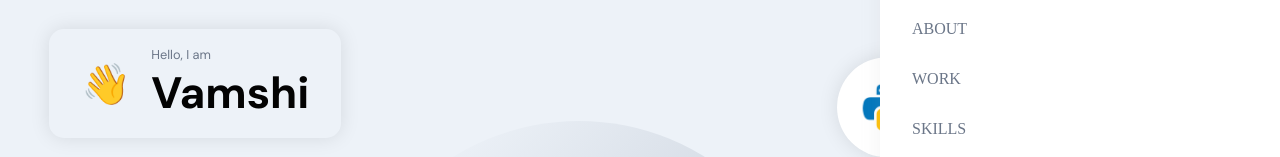
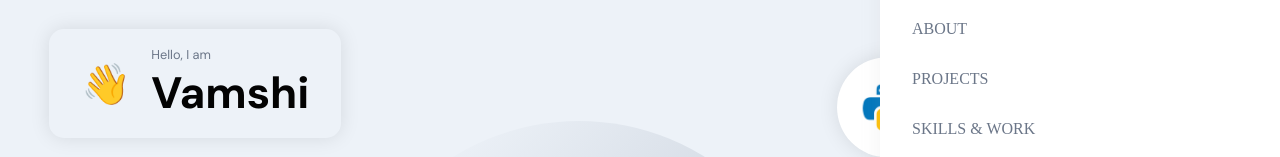
Before and after one commit to Vamshi0046/portfolio, a React (Create React App) app: page / in a window 1280 px wide. Both pictures are taken after a click on the icon 1230 px from the left and 73 px from the top of the page. Shown: the part 139-296 px from the top of the page. Built offline with nearby package versions, Linux system fonts and the light colour scheme.

Commit message:
enhancements in styling and footer section changes

```diff
--- a/public/index.html
+++ b/public/index.html
@@ -12,14 +12,16 @@
     <meta property="og:type" content="website" />
     <meta property="og:title" content="Vamshi | Full Stack Developer" />
     <meta property="og:description" content="MERN & Python Developer | AI Enthusiast | Open to Freelance & Collaborations." />
-    <!-- <meta property="og:image" content="%PUBLIC_URL%/thumbnail.png" /> -->
+    <meta property="og:image" content="%PUBLIC_URL%/profilepic.jpg" />
     <meta property="og:url" content="https://vamshis.netlify.app" />
+    <meta property="og:site_name" content="Vamshi's Portfolio" />
+
 
     <!-- Twitter Meta Tags -->
     <meta name="twitter:card" content="summary_large_image" />
     <meta name="twitter:title" content="Vamshi | Full Stack Developer" />
     <meta name="twitter:description" content="Expert in MERN, Python, AI & Web Development." />
-    <!-- <meta name="twitter:image" content="%PUBLIC_URL%/thumbnail.png" /> -->
+    <meta name="twitter:image" content="%PUBLIC_URL%/profilepic.jpg" />
 
   <link rel="apple-touch-icon" href="%PUBLIC_URL%/logo192.png" />
 
--- a/src/components/FloatingHireMe/FloatingHireMe.jsx
+++ b/src/components/FloatingHireMe/FloatingHireMe.jsx
@@ -22,7 +22,7 @@ const FloatingHireMe = () => {
       />
       <FloatButton
         icon={<InstagramOutlined style={{ color: "#E1306C" }} />} // Instagram pink color
-        href="https://www.instagram.com/your_instagram"
+        href="https://www.instagram.com/va_m_shi_46"
         target="_blank"
       />
       <FloatButton
--- a/src/components/Footer/Footer.jsx
+++ b/src/components/Footer/Footer.jsx
@@ -113,6 +113,13 @@ const Footer = () => {
         >
           ALL RIGHTS RESERVED
         </motion.p>
+        <motion.p
+          className="p-text"
+          variants={childCopyVariant}
+          whileInView="view"
+        >
+          Made with ❤️ in India
+        </motion.p>
       </motion.div>
     </div>
   );
--- a/src/components/Navbar/Navbar.jsx
+++ b/src/components/Navbar/Navbar.jsx
@@ -86,7 +86,7 @@ const Navbar = () => {
               <div className="burger-menu">
                 <HiX onClick={handleToggle} />
                 <ul>
-                  {["home", "about", "work", "skills", "services", "contact"].map((item) => (
+                  {["home", "about", "projects", "skills & work", "services", "contact"].map((item) => (
                     <li key={item}>
                       <a href={`#${item}`} onClick={() => handleLinkClick(item)}>
                         {item}
--- a/src/components/NavigationDots.jsx
+++ b/src/components/NavigationDots.jsx
@@ -3,7 +3,7 @@ import React from "react";
 const NavigationDots = ({ active }) => {
   return (
     <div className="app__navigation">
-      {["home", "about", "work", "skills", "services", "contact"].map(
+      {["home", "about", "projects", "skills & work", "services", "contact"].map(
         (item, index) => (
           <a
             href={`#${item}`}
--- a/src/containers/Contact/Contact.scss
+++ b/src/containers/Contact/Contact.scss
@@ -10,7 +10,8 @@
   justify-content: space-evenly;
   align-items: center;
   flex-wrap: wrap;
-  margin: 4rem 2rem 2rem;
+  // margin: 4rem 2rem 2rem; //prev
+  margin: 1.3rem 1rem 1rem;
 
   .app__contact-card {
     min-width: 290px;
--- a/src/containers/Skills/Skills.jsx
+++ b/src/containers/Skills/Skills.jsx
@@ -185,4 +185,4 @@ const Skills = () => {
   );
 };
 
-export default AppWrap(MotionWrap(Skills, "app__skills"), "skills", "app__whitebg");
+export default AppWrap(MotionWrap(Skills, "app__skills"), "skills & work", "app__whitebg");
--- a/src/containers/Work/Work.jsx
+++ b/src/containers/Work/Work.jsx
@@ -149,4 +149,4 @@ const Work = () => {
   );
 };
 
-export default AppWrap(MotionWrap(Work, "app__works"), "work", "app__primarybg");
+export default AppWrap(MotionWrap(Work, "app__works"), "projects", "app__primarybg");
```
